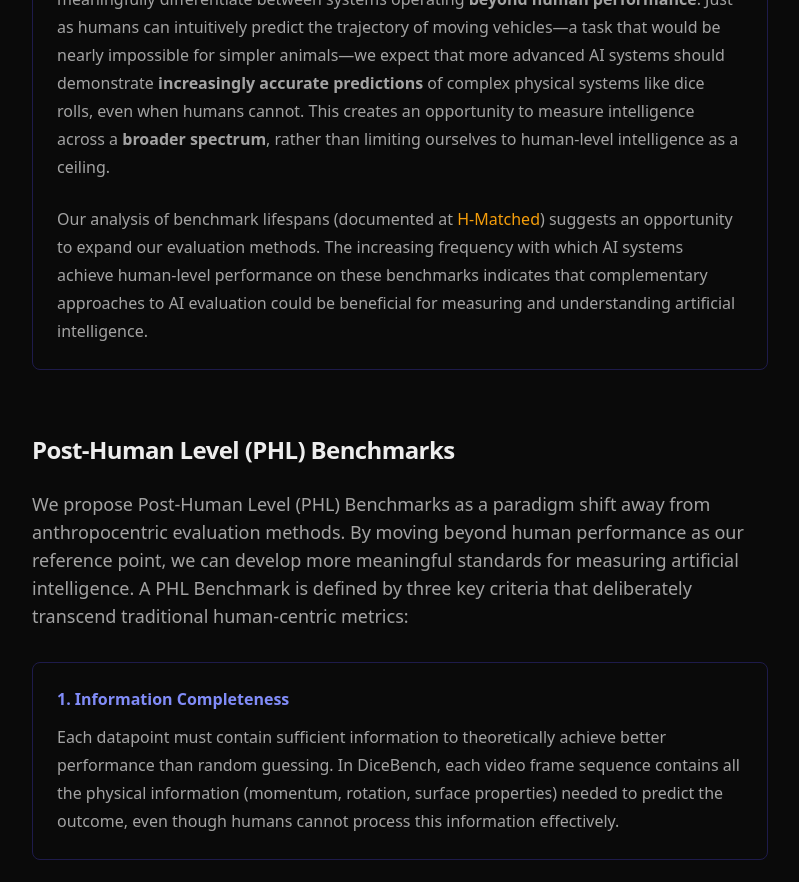
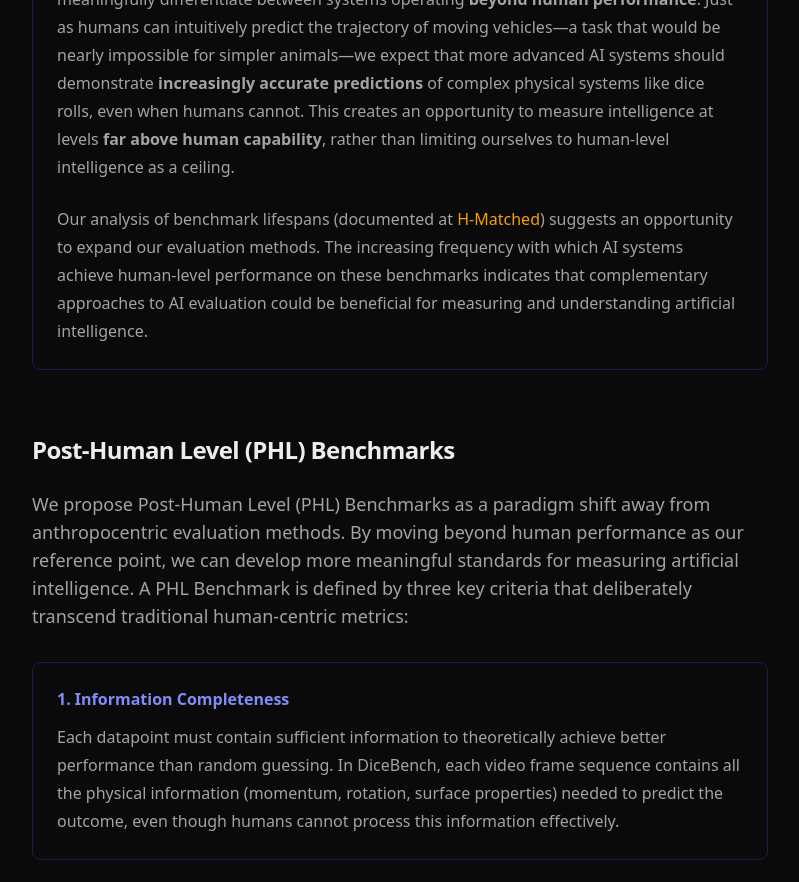
Before and after one commit to mrconter1/dice-bench, a Next.js app: page / in a window 1280 px wide. Shown: the part 1000-1882 px from the top of the page, without its empty margins (240-1039 px from the left). Built offline with nearby package versions, Linux system fonts and the light colour scheme.

Commit message:
Improve motivation text

```diff
--- a/src/app/page.tsx
+++ b/src/app/page.tsx
@@ -81,13 +81,13 @@ export default function Home() {
           <h2 className="text-secondary-foreground">Motivation</h2>
           <div className="bg-secondary/10 p-6 rounded-lg border border-secondary">
             <p>
-              Our analysis of <strong>benchmark lifespans</strong> suggests we need <strong>evaluation methods</strong>
+              Our analysis of <strong>benchmark lifespans</strong> suggests we need <strong>evaluation methods</strong>{' '}
               that can meaningfully differentiate between systems operating <strong>beyond human performance</strong>.
               Just as humans can intuitively predict the trajectory of moving vehicles—a task that would be nearly
               impossible for simpler animals—we expect that more advanced AI systems should demonstrate{' '}
               <strong>increasingly accurate predictions</strong> of complex physical systems like dice rolls, even
-              when humans cannot. This creates an opportunity to measure intelligence across a{' '}
-              <strong>broader spectrum</strong>, rather than limiting ourselves to human-level intelligence as a ceiling.
+              when humans cannot. This creates an opportunity to measure intelligence at levels{' '}
+              <strong>far above human capability</strong>, rather than limiting ourselves to human-level intelligence as a ceiling.
             </p>
             <p className="mb-0">
               Our analysis of benchmark lifespans (documented at <a href="https://h-matched.vercel.app/"
```
